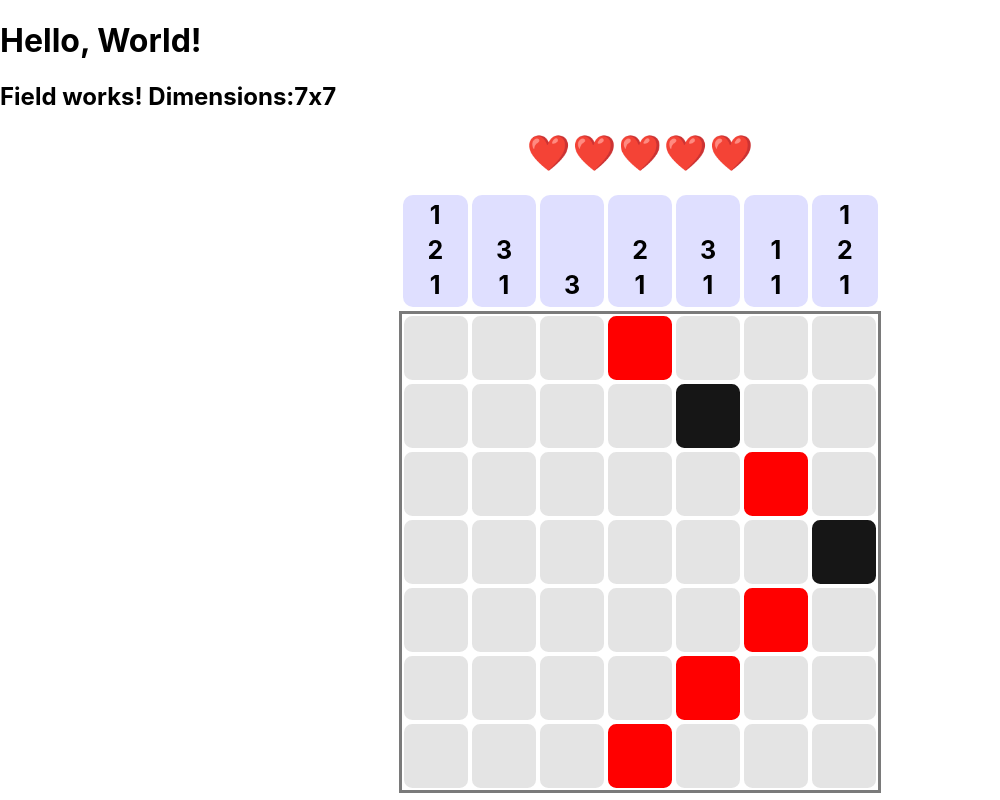
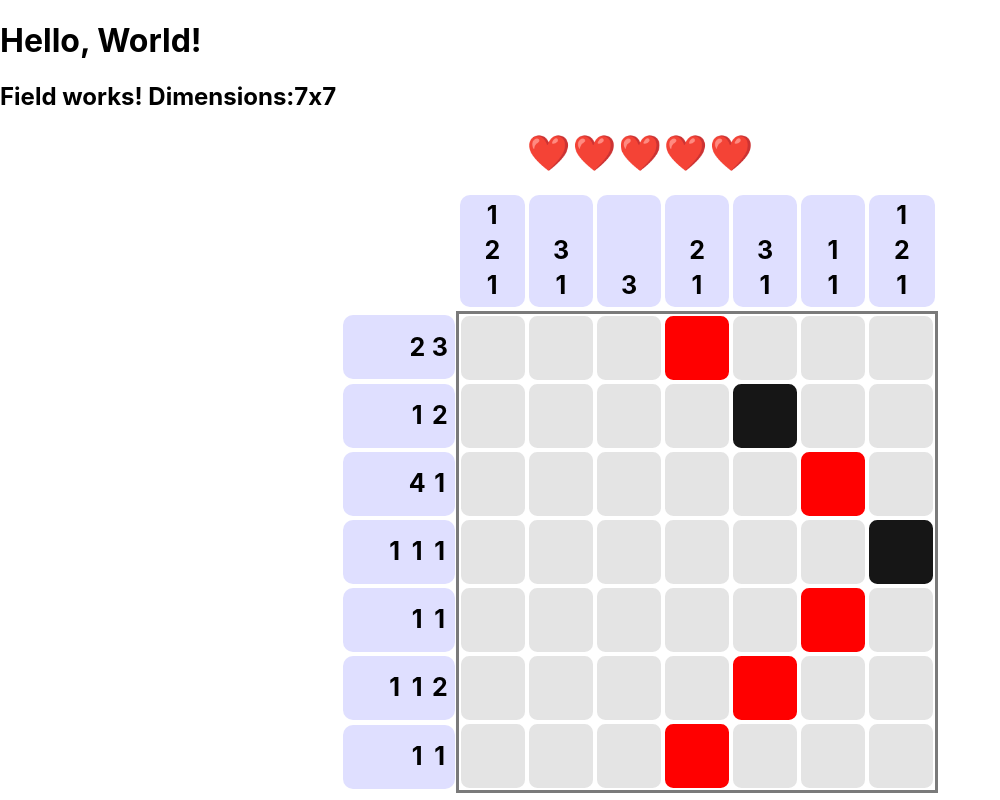
Before and after one commit to MixusMinimax/nonogram, a React (Create React App) app: page / in a window 1280 px wide. Shown: the whole page, without its empty margins (0-1000 px from the left). Built offline with nearby package versions, Linux system fonts and the light colour scheme.

Commit message:
side segments

```diff
--- a/src/Field.scss
+++ b/src/Field.scss
@@ -2,33 +2,69 @@ table {
     margin: auto;
     border-spacing: 0;
     border-collapse: collapse;
-    tbody {
-        border: 3px solid rgb(122, 122, 122);
-    }
 
-    th {
-        .segment {
-            vertical-align: bottom;
-        }
-    }
+    $border: 3px solid rgb(122, 122, 122);
+
     td {
         padding: 0;
         margin: 0;
     }
+
+    tbody tr {
+        td:nth-child(2) {
+            border-left: $border;
+        }
+        td:last-child {
+            border-right: $border;
+        }
+        &:last-child td {
+            border-bottom: $border;
+        }
+        &:first-child td {
+            border-top: $border;
+        }
+
+        .field-cell {
+            border: 2px solid rgb(255, 255, 255);
+            border-radius: 15%;
+            background-color: rgb(228, 228, 228);
+            width: 64px;
+            height: 64px;
+
+            &.marked {
+            background-color: rgb(22, 22, 22);
+            }
+
+            &.unmarked {
+                background-color: red;
+            }
+        }
+    }
+
     .segment {
+        align-items: center;
         background-color: rgb(223, 223, 255);
         border-radius: 10px;
+        margin: 1px 0px;
+        display: flex;
+        justify-content: flex-end;
+        padding: 0px 4px;
+        height: 64px;
+        width: 6.5em;
+        .segment-number {
+            font-size: 25px;
+            line-height: 1.4em;
+            width: 0.9em;
+        }
+    }
+
+    thead .segment {
+        width: inherit;
         height: 6.5em;
         margin: 0px 1px;
         margin-bottom: 3px;
-        display: flex;
-        justify-content: flex-end;
         flex-direction: column;
         padding: 4px 0px;
-        .segment-number {
-            font-size: 25px;
-            line-height: 1.4em;
-        }
     }
 }
 
@@ -43,19 +79,3 @@ table {
         display: inline-block;
     }
 }
-
-.field-cell {
-    border: 2px solid rgb(255, 255, 255);
-    border-radius: 15%;
-    background-color: rgb(228, 228, 228);
-    width: 64px;
-    height: 64px;
-
-    &.marked {
-      background-color: rgb(22, 22, 22);
-    }
-
-    &.unmarked {
-        background-color: red;
-    }
-}
--- a/src/Field.tsx
+++ b/src/Field.tsx
@@ -14,7 +14,8 @@ type FieldProps = {
 
 type FieldState = {
   health: { current: number, max: number },
-  fields: {x: number, y: number, state?: CellState}[][],
+  fields: { x: number, y: number, state?: CellState }[][],
+  segments: { columns: number[][], rows: number[][] },
   dragStart: { x: number, y: number },
   lastDraggedCell: number,
   dragging: boolean,
@@ -30,14 +31,16 @@ class Field extends Component<FieldProps, FieldState> {
 
   reset(props: FieldProps, setState = false): void {
     const health = props.health ?? 5
-    const state : FieldState = {
+    const state: FieldState = {
       health: { current: health, max: health },
       fields: [],
+      segments: { columns: [], rows: [] },
       dragging: false,
-      dragStart: {x: 0, y: 0},
+      dragStart: { x: 0, y: 0 },
       dragButton: 0,
       lastDraggedCell: 0,
     }
+
     for (let y = 0; y < props.height; ++y) {
       state.fields.push([])
       for (let x = 0; x < props.width; ++x) {
@@ -49,6 +52,37 @@ class Field extends Component<FieldProps, FieldState> {
         })
       }
     }
+
+    state.segments.columns = Array.from(Array(this.props.width), (_, x) => {
+      const segments: number[] = []
+      let lastWasMarked = false
+      for (let y = 0; y < this.props.height; ++y) {
+        const isMarked = this.props.solution[y][x]
+        if (isMarked && lastWasMarked)
+          segments[segments.length - 1]++
+        else if (isMarked)
+          segments.push(1)
+        lastWasMarked = isMarked
+      }
+      return segments
+    })
+
+    state.segments.rows = Array.from(Array(this.props.height), (_, y) => {
+      const segments: number[] = []
+      let lastWasMarked = false
+      for (let x = 0; x < this.props.width; ++x) {
+        const isMarked = this.props.solution[y][x]
+        if (isMarked && lastWasMarked)
+          segments[segments.length - 1]++
+        else if (isMarked)
+          segments.push(1)
+        lastWasMarked = isMarked
+      }
+      return segments
+    })
+
+
+
     if (setState)
       this.setState(this.state)
     else
@@ -138,27 +172,23 @@ class Field extends Component<FieldProps, FieldState> {
         <table>
           <thead>
             <tr>
+              <th />
               {
-                Array.from(Array(this.props.width), (_, x) => {
-                  const segments: number[] = []
-                  let lastWasMarked = false
-                  for (let y = 0; y < this.props.height; ++y) {
-                    const isMarked = this.props.solution[y][x]
-                    if (isMarked && lastWasMarked)
-                      segments[segments.length - 1]++
-                    else if (isMarked)
-                      segments.push(1)
-                    lastWasMarked = isMarked
-                  }
-                  return <th><div className="segment">{ segments.map(seg => <div className="segment-number">{seg}</div>) }</div></th>
-                })
+                this.state.segments.columns.map(segments =>
+                  <th><div className="segment"> {
+                    segments.map(seg => <div className="segment-number">{seg}</div>)
+                  } </div></th>
+                )
               }
             </tr>
           </thead>
 
           <tbody onMouseLeave={$event => this.mouseUp($event)}>
-          {this.state.fields.map(row =>
+          {this.state.fields.map((row, y) =>
             <tr>
+              <th><div className="segment"> {
+                this.state.segments.rows[y].map(seg => <div className="segment-number">{seg}</div>)
+              } </div></th>
               {
                 row.map(cell =>
                   <td
```
